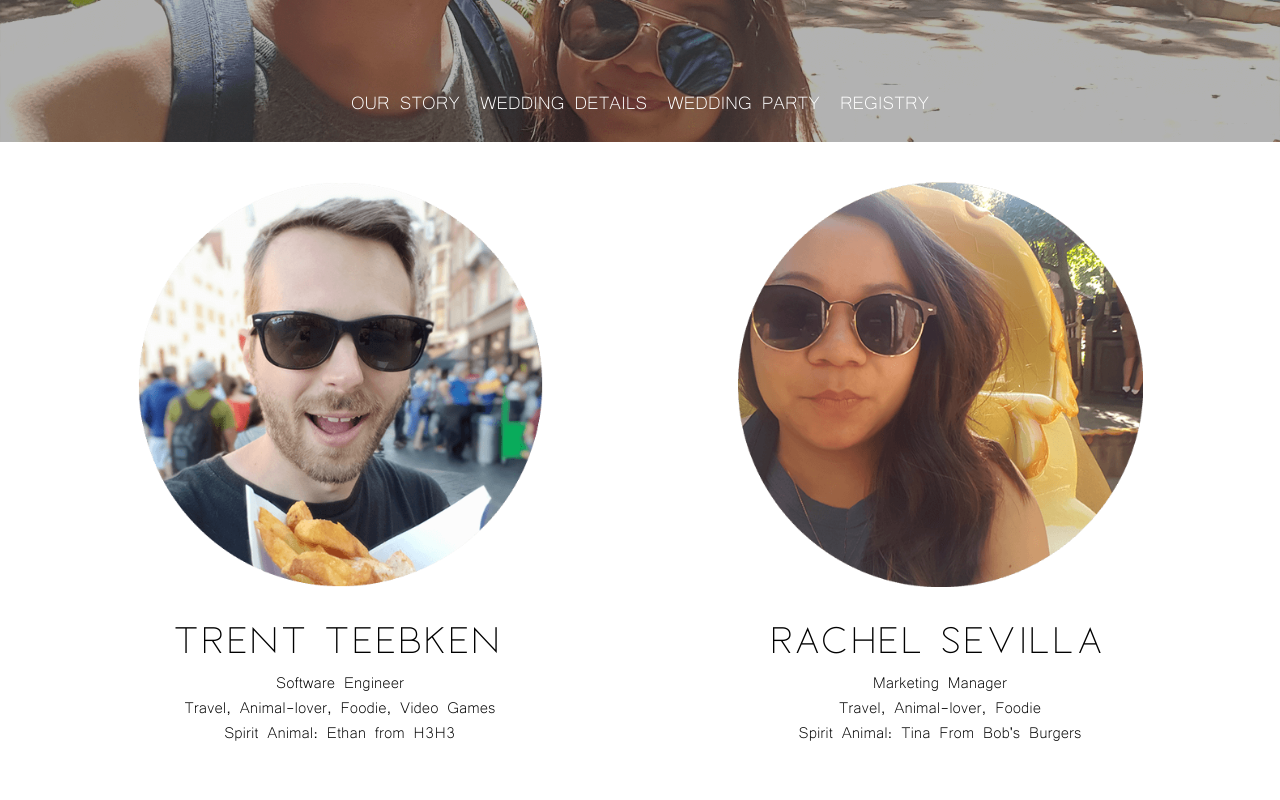
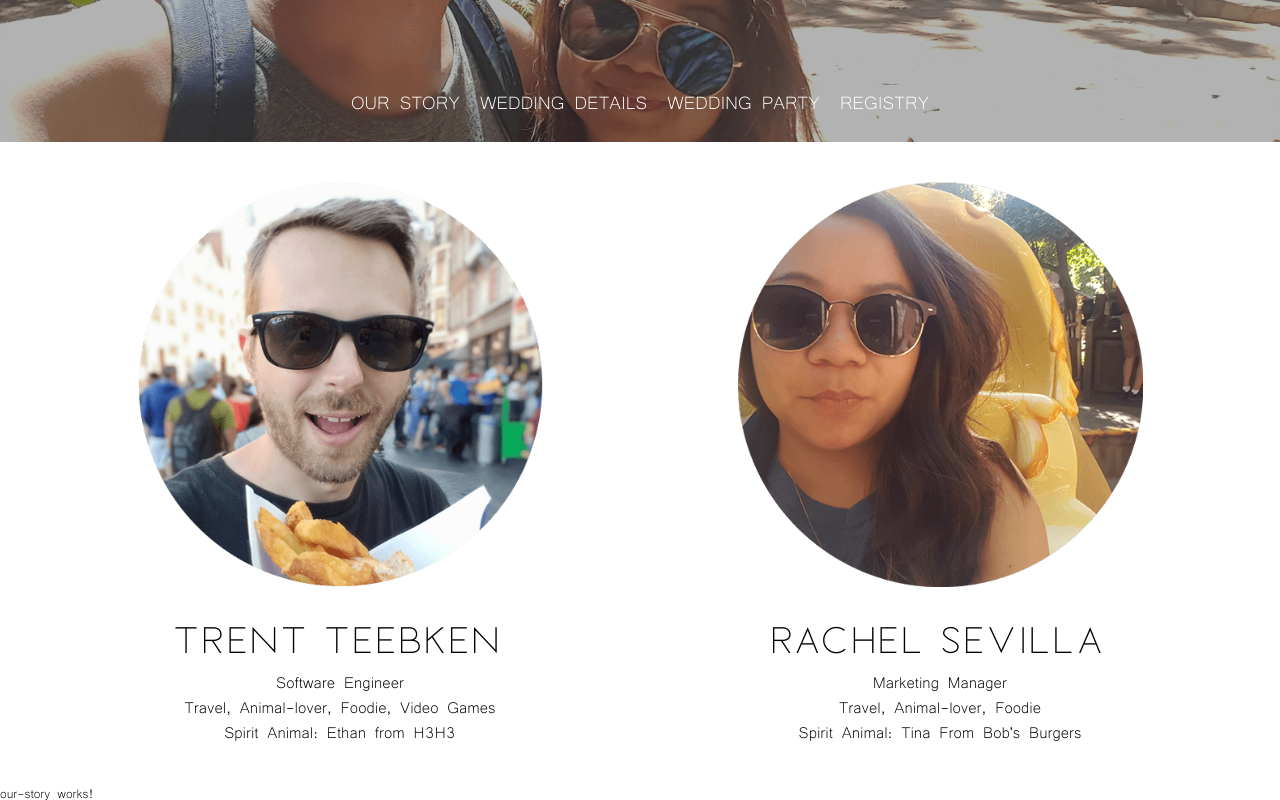
Before and after one commit to tbone1020/TeebkenWedding2019, an Angular app: page / in a window 1280 px wide. Shown: the part 458-1258 px from the top of the page. Built offline with nearby package versions, Linux system fonts and the light colour scheme.

Commit message:
Start our-story section

```diff
--- a/src/app/app.component.html
+++ b/src/app/app.component.html
@@ -2,4 +2,5 @@
 <app-header></app-header>
 <main role="main">
   <app-about></app-about>
+  <app-our-story></app-our-story>
 </main>
--- a/src/app/app.module.ts
+++ b/src/app/app.module.ts
@@ -7,6 +7,7 @@ import { HeaderComponent } from './header/header.component';
 import { AboutComponent } from './about/about.component';
 import { NavigationComponent } from './header/navigation/navigation.component';
 import { HimHerBioComponent } from './about/him-her-bio/him-her-bio.component';
+import { OurStoryComponent } from './our-story/our-story.component';
 
 
 @NgModule({
@@ -15,7 +16,8 @@ import { HimHerBioComponent } from './about/him-her-bio/him-her-bio.component';
     HeaderComponent,
     AboutComponent,
     NavigationComponent,
-    HimHerBioComponent
+    HimHerBioComponent,
+    OurStoryComponent
   ],
   imports: [
     BrowserModule
--- /dev/null
+++ b/src/app/our-story/our-story.component.html
@@ -0,0 +1,3 @@
+<p>
+  our-story works!
+</p>
--- /dev/null
+++ b/src/app/our-story/our-story.component.ts
@@ -0,0 +1,15 @@
+import { Component, OnInit } from '@angular/core';
+
+@Component({
+  selector: 'app-our-story',
+  templateUrl: './our-story.component.html',
+  styleUrls: ['./our-story.component.css']
+})
+export class OurStoryComponent implements OnInit {
+
+  constructor() { }
+
+  ngOnInit() {
+  }
+
+}
```
Also changed, not shown: src/app/our-story/our-story.component.css (added), 1 other file (tests, documents, lock files or other folders).
